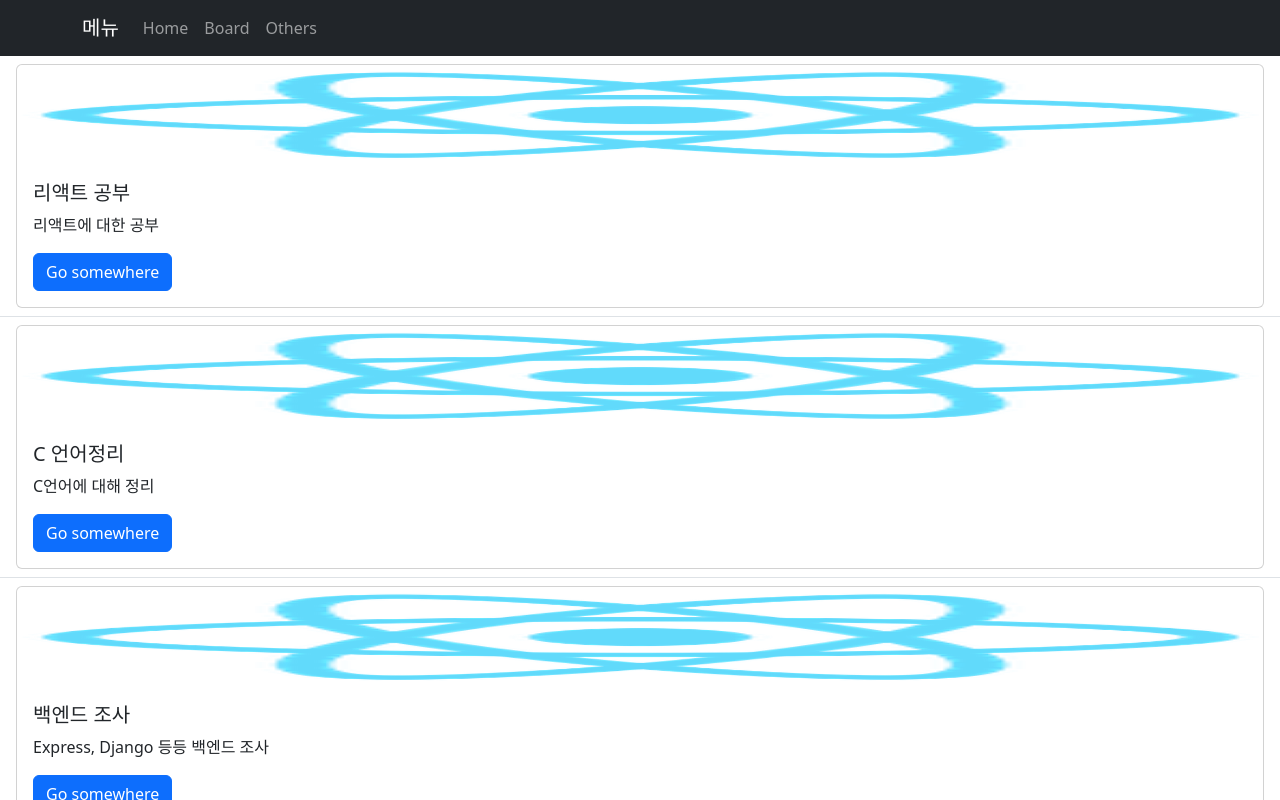
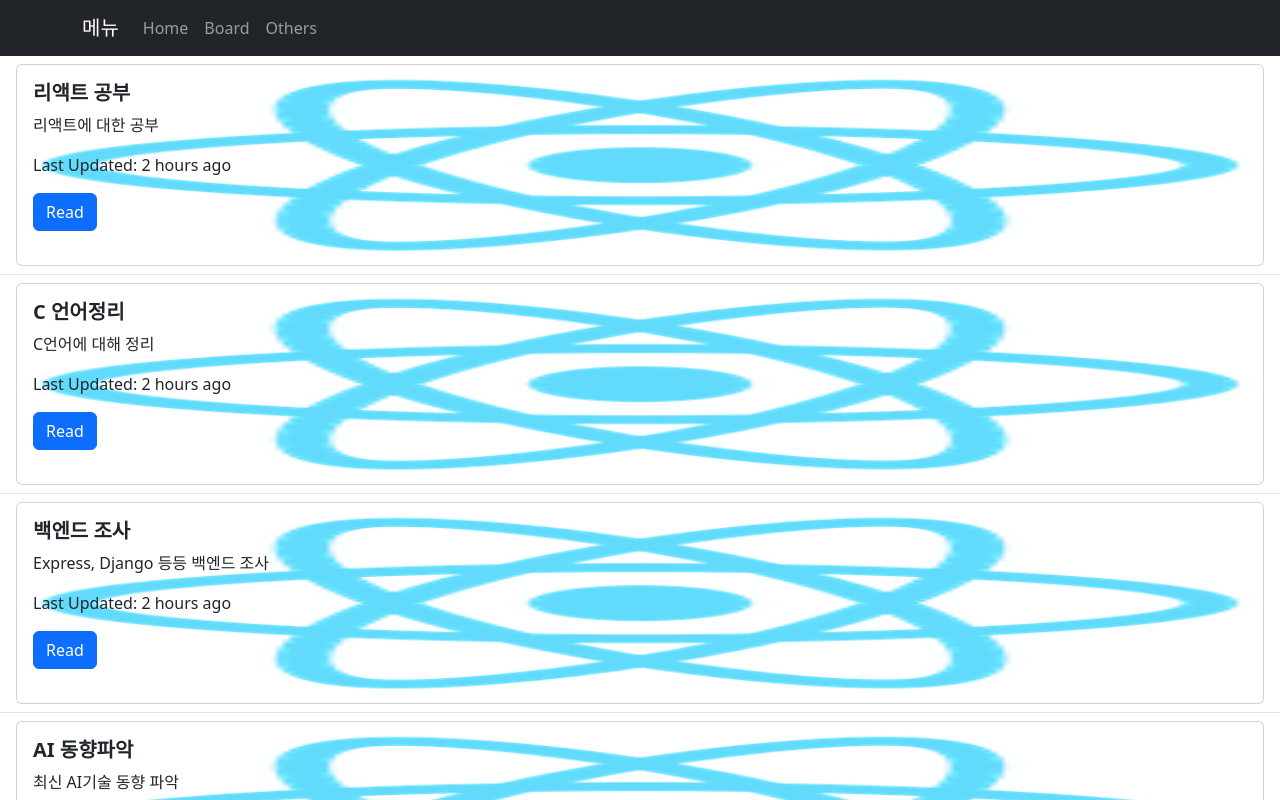
Before and after one commit to ClazyCoder/web-blog, a React (Create React App) app in the folder client/: page / in a window 1280 px wide. Shown: the top 800 px of the page. Built offline with nearby package versions, Linux system fonts and the light colour scheme.

Commit message:
Feat: Change Card design

```diff
--- a/client/src/components/card.js
+++ b/client/src/components/card.js
@@ -1,17 +1,18 @@
 import Button from 'react-bootstrap/Button';
 import Card from 'react-bootstrap/Card';
 
-function ContentCard({ title, text, imgSrc }) {
+function ContentCard({ title, text, last_updated, imgSrc }) {
     return (
         <Card>
-            <Card.Img variant="top" src={imgSrc} style={{ height: '100px' }} />
-            <Card.Body>
-                <Card.Title>{title}</Card.Title>
+            <Card.Img variant="top" src={imgSrc} style={{ height: '200px' }} />
+            <Card.ImgOverlay>
+                <Card.Title style={{ fontWeight: 'bold' }}>{title}</Card.Title>
                 <Card.Text>
                     {text}
                 </Card.Text>
-                <Button variant="primary">Go somewhere</Button>
-            </Card.Body>
+                <Card.Text>Last Updated: {last_updated}</Card.Text>
+                <Button variant="primary">Read</Button>
+            </Card.ImgOverlay>
         </Card>
     );
 }
--- a/client/src/layouts/boardLayout.js
+++ b/client/src/layouts/boardLayout.js
@@ -4,10 +4,10 @@ import { ContentCard } from "../components";
 function BoardLayout() {
     return (
         <ListGroup variant="flush">
-            <ListGroup.Item><ContentCard title="리액트 공부" text="리액트에 대한 공부" imgSrc="logo192.png" /></ListGroup.Item>
-            <ListGroup.Item><ContentCard title="C 언어정리" text="C언어에 대해 정리" imgSrc="logo192.png" /></ListGroup.Item>
-            <ListGroup.Item><ContentCard title="백엔드 조사" text="Express, Django 등등 백엔드 조사" imgSrc="logo192.png" /></ListGroup.Item>
-            <ListGroup.Item><ContentCard title="AI 동향파악" text="최신 AI기술 동향 파악" imgSrc="logo192.png" /></ListGroup.Item>
+            <ListGroup.Item><ContentCard title="리액트 공부" text="리액트에 대한 공부" last_updated="2 hours ago" imgSrc="logo192.png" /></ListGroup.Item>
+            <ListGroup.Item><ContentCard title="C 언어정리" text="C언어에 대해 정리" last_updated="2 hours ago" imgSrc="logo192.png" /></ListGroup.Item>
+            <ListGroup.Item><ContentCard title="백엔드 조사" text="Express, Django 등등 백엔드 조사" last_updated="2 hours ago" imgSrc="logo192.png" /></ListGroup.Item>
+            <ListGroup.Item><ContentCard title="AI 동향파악" text="최신 AI기술 동향 파악" last_updated="2 hours ago" imgSrc="logo192.png" /></ListGroup.Item>
         </ListGroup>
     );
 }
```
Also changed, not shown: 1 other file (tests, documents, lock files or other folders).
